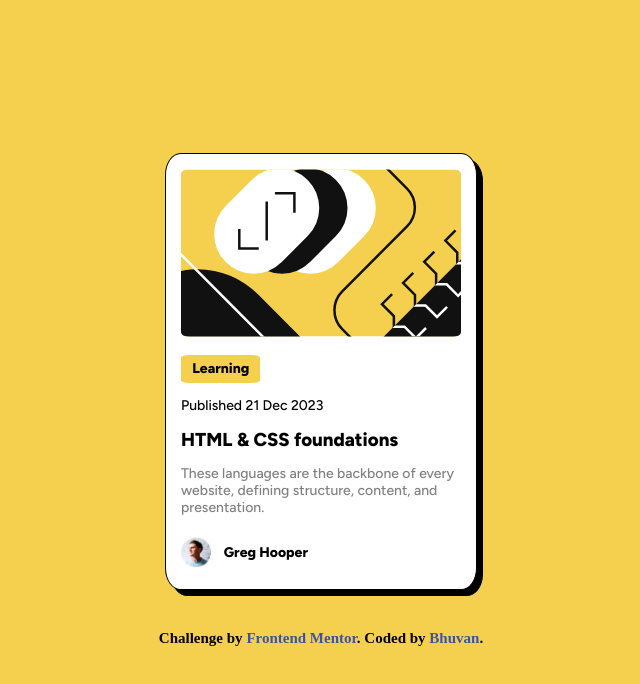
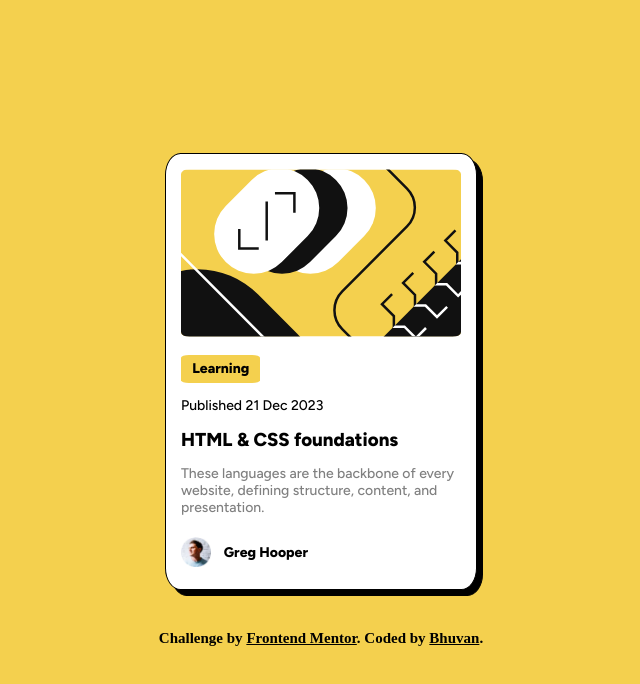
Before and after one commit to bhuvandev16/Blog-Preview-Card, a plain HTML site: page index.html in a window 1280 px wide. Shown: the whole page, without its empty margins (319-959 px from the left). Drawn offline with Linux system fonts and the light colour scheme.

Commit message:
Removed colors in links

```diff
--- a/index.html
+++ b/index.html
@@ -26,8 +26,8 @@
     }
 
     footer a {
-      color: hsl(228, 45%, 44%);
-      text-decoration: none;
+      color: #000;
+      text-decoration: underline;
     }
   </style>
 </head>
```
